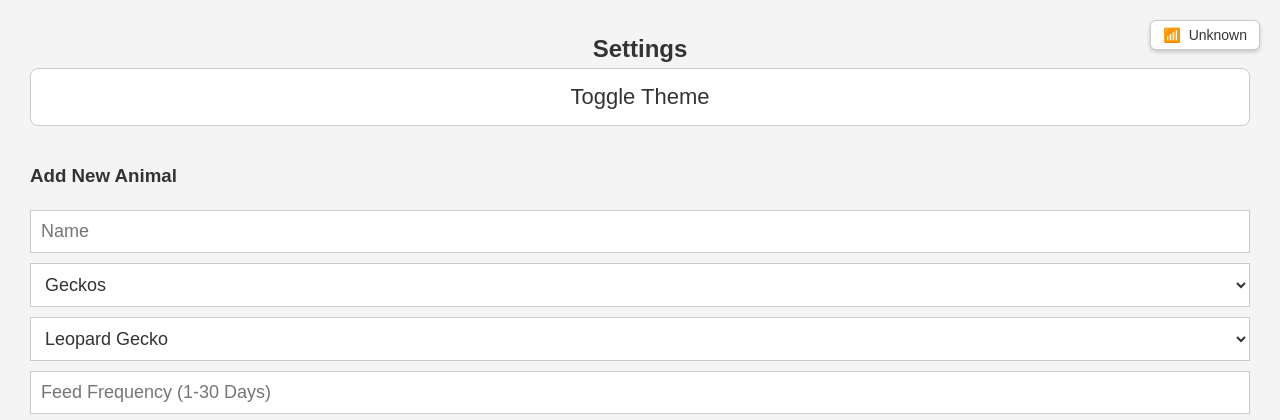
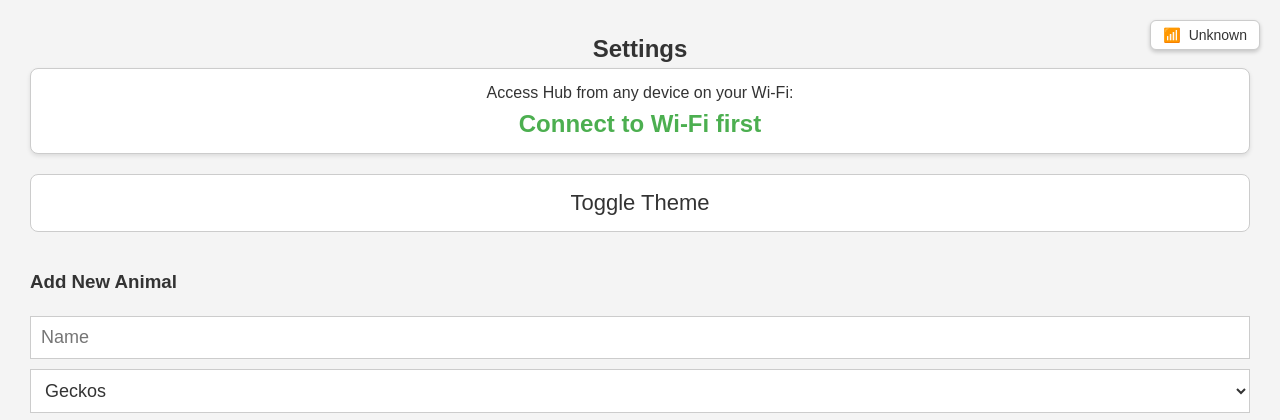
Before and after one commit to mx20100/reptile_hub, a Flask app: template templates/index.html in a window 1280 px wide, after a click on "⚙️ Settings". Shown: the top 420 px of the page. Run offline with Flask 3, Linux system fonts and the light colour scheme; the template is opened without the code that fills it, so the values that code supplies are empty; data comes from the database, SQL or seed files in the repository.

Commit message:
add ip address for web access

```diff
--- a/app.py
+++ b/app.py
@@ -149,6 +149,17 @@ def connect_wifi():
     except Exception as e:
         return jsonify({'success': False, 'error': str(e)})
 
+@app.route('/api/ip', methods=['GET'])
+def get_ip():
+    try:
+        # 'hostname -I' asks the Pi for its network IP addresses
+        result = subprocess.run(['hostname', '-I'], capture_output=True, text=True)
+        # It usually returns a list separated by spaces, so we grab the first one
+        ip_address = result.stdout.split()[0] if result.stdout.strip() else 'Offline'
+        return jsonify({'ip': ip_address})
+    except Exception:
+        return jsonify({'ip': 'Error'})
+
 @app.route('/api/wifi/skip', methods=['POST'])
 def skip_wifi():
     # User pressed skip. Just create the file so it never asks again
--- a/templates/index.html
+++ b/templates/index.html
@@ -70,6 +70,10 @@
         </button>
 
         <h1>Settings</h1>
+        <div style="background: var(--btn); border: 1px solid var(--btn-border); padding: 15px; border-radius: 8px; margin-bottom: 20px; text-align: center; box-shadow: 0 2px 4px rgba(0,0,0,0.1);">
+            <p style="margin: 0; font-size: 16px; color: var(--text);">Access Hub from any device on your Wi-Fi:</p>
+            <p style="margin: 8px 0 0 0; font-size: 24px; font-weight: bold; color: #4CAF50;" id="pi-ip-address">Loading...</p>
+        </div>
         <button onclick="toggleTheme()" id="theme-btn" style="width: 100%; margin-bottom: 20px;">Toggle Theme</button>
 
         <h3>Add New Animal</h3>
@@ -134,13 +138,26 @@
             if(id === 'home') {
                 loadData();
             } else if (id === 'settings') {
-                // Fetch the Wi-Fi network name only when opening settings
+                // Fetch the Wi-Fi network name
                 try {
                     const res = await fetch('/api/wifi/current');
                     const data = await res.json();
                     document.getElementById('current-ssid').innerText = data.ssid;
                 } catch(err) {
                     document.getElementById('current-ssid').innerText = 'Offline';
+                }
+
+                // NEW: Fetch the IP Address and format it as a clickable link
+                try {
+                    const ipRes = await fetch('/api/ip');
+                    const ipData = await ipRes.json();
+                    if (ipData.ip !== 'Offline' && ipData.ip !== 'Error') {
+                        document.getElementById('pi-ip-address').innerText = "http://" + ipData.ip + ":5000";
+                    } else {
+                        document.getElementById('pi-ip-address').innerText = "Connect to Wi-Fi first";
+                    }
+                } catch(err) {
+                    document.getElementById('pi-ip-address').innerText = "Unavailable";
                 }
             }
         }
```
